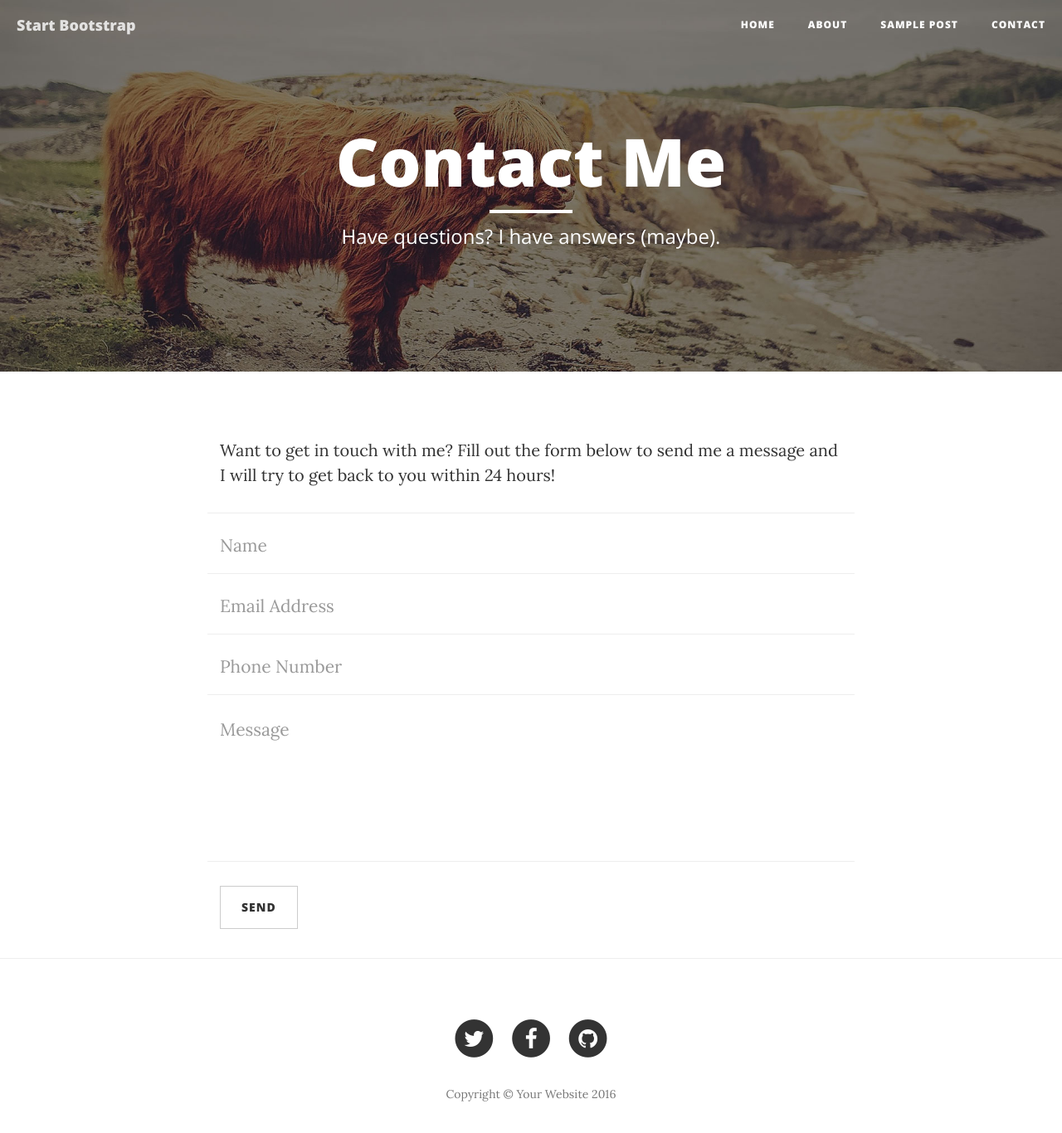
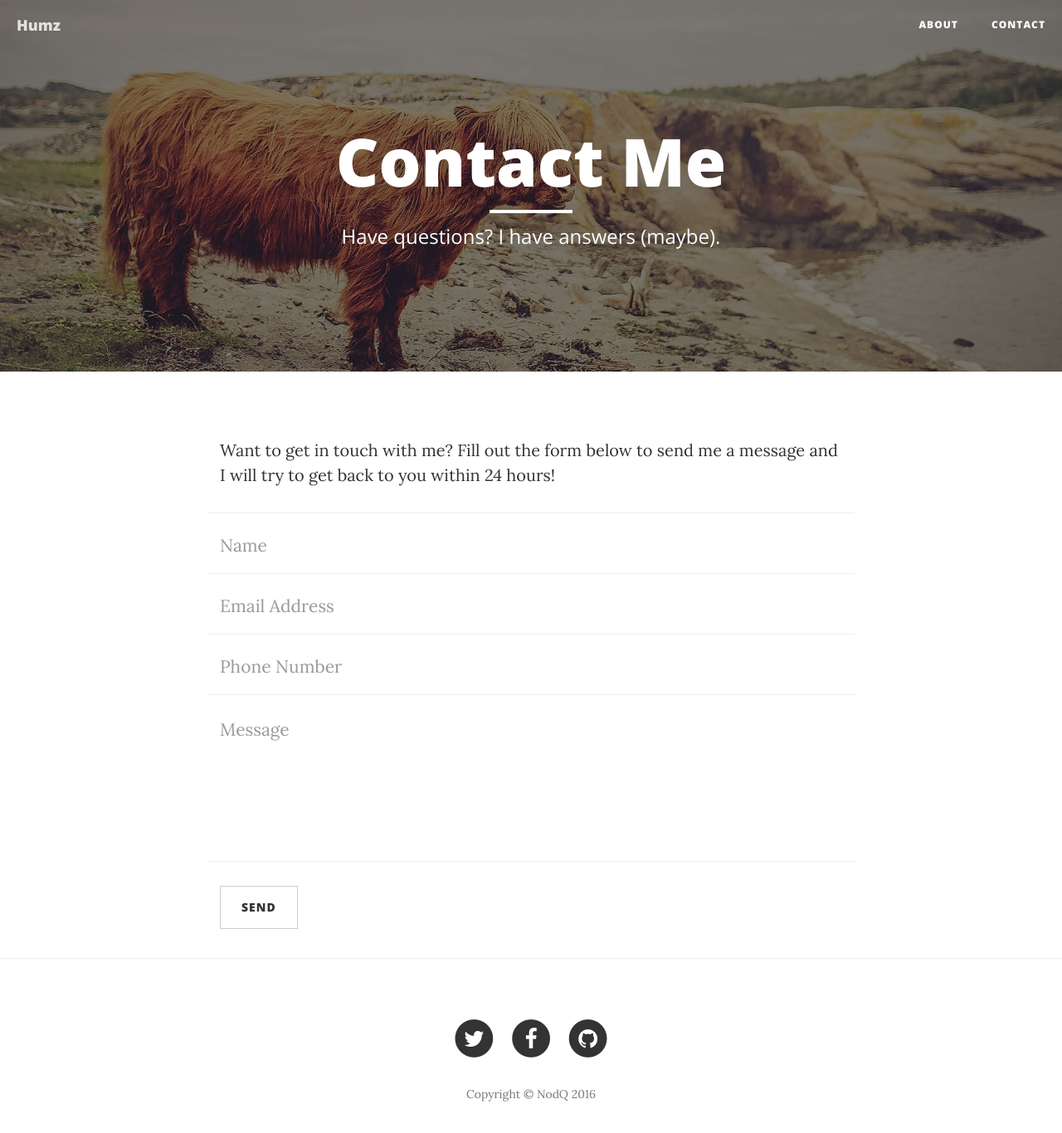
Before and after one commit to nodq/nodq.github.io, a website: page contact.html in a window 1280 px wide. Shown: the whole page at 83% size. Drawn offline with nearby package versions, Linux system fonts and the light colour scheme.

Commit message:
Update contact.html

```diff
--- a/contact.html
+++ b/contact.html
@@ -9,7 +9,7 @@
     <meta name="description" content="">
     <meta name="author" content="">
 
-    <title>Clean Blog - Contact</title>
+    <title>NodQ - Contact</title>
 
     <!-- Bootstrap Core CSS -->
     <link href="vendor/bootstrap/css/bootstrap.min.css" rel="stylesheet">
@@ -39,23 +39,17 @@
             <!-- Brand and toggle get grouped for better mobile display -->
             <div class="navbar-header page-scroll">
                 <button type="button" class="navbar-toggle" data-toggle="collapse" data-target="#bs-example-navbar-collapse-1">
-                    <span class="sr-only">Toggle navigation</span>
+                    <span class="sr-only">Humz</span>
                     Menu <i class="fa fa-bars"></i>
                 </button>
-                <a class="navbar-brand" href="index.html">Start Bootstrap</a>
+                <a class="navbar-brand" href="index.html">Humz</a>
             </div>
 
             <!-- Collect the nav links, forms, and other content for toggling -->
             <div class="collapse navbar-collapse" id="bs-example-navbar-collapse-1">
                 <ul class="nav navbar-nav navbar-right">
                     <li>
-                        <a href="index.html">Home</a>
-                    </li>
-                    <li>
                         <a href="about.html">About</a>
-                    </li>
-                    <li>
-                        <a href="post.html">Sample Post</a>
                     </li>
                     <li>
                         <a href="contact.html">Contact</a>
@@ -141,7 +135,7 @@
                 <div class="col-lg-8 col-lg-offset-2 col-md-10 col-md-offset-1">
                     <ul class="list-inline text-center">
                         <li>
-                            <a href="#">
+                            <a href="https://twitter.com/kimkardashian">
                                 <span class="fa-stack fa-lg">
                                     <i class="fa fa-circle fa-stack-2x"></i>
                                     <i class="fa fa-twitter fa-stack-1x fa-inverse"></i>
@@ -149,7 +143,7 @@
                             </a>
                         </li>
                         <li>
-                            <a href="#">
+                            <a href="https://facebook.com/SAMHAINTHEONE">
                                 <span class="fa-stack fa-lg">
                                     <i class="fa fa-circle fa-stack-2x"></i>
                                     <i class="fa fa-facebook fa-stack-1x fa-inverse"></i>
@@ -157,7 +151,7 @@
                             </a>
                         </li>
                         <li>
-                            <a href="#">
+                            <a href="https://github.com/nodq">
                                 <span class="fa-stack fa-lg">
                                     <i class="fa fa-circle fa-stack-2x"></i>
                                     <i class="fa fa-github fa-stack-1x fa-inverse"></i>
@@ -165,7 +159,7 @@
                             </a>
                         </li>
                     </ul>
-                    <p class="copyright text-muted">Copyright &copy; Your Website 2016</p>
+                    <p class="copyright text-muted">Copyright &copy; NodQ 2016</p>
                 </div>
             </div>
         </div>
```
